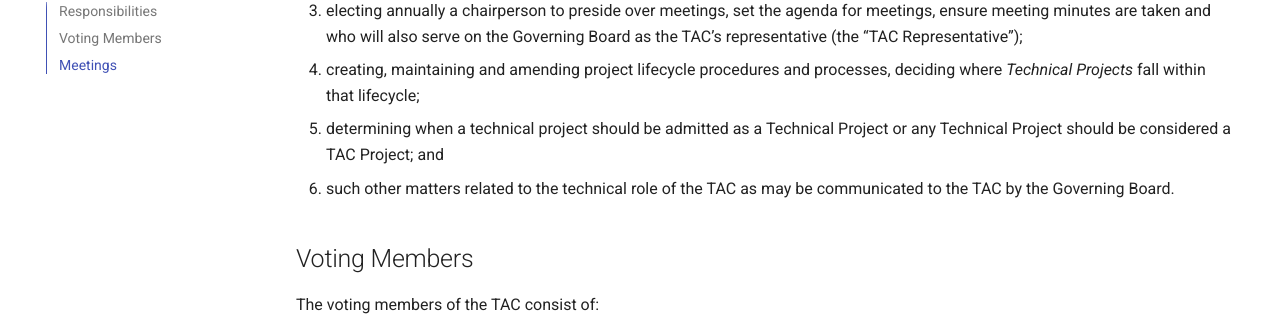
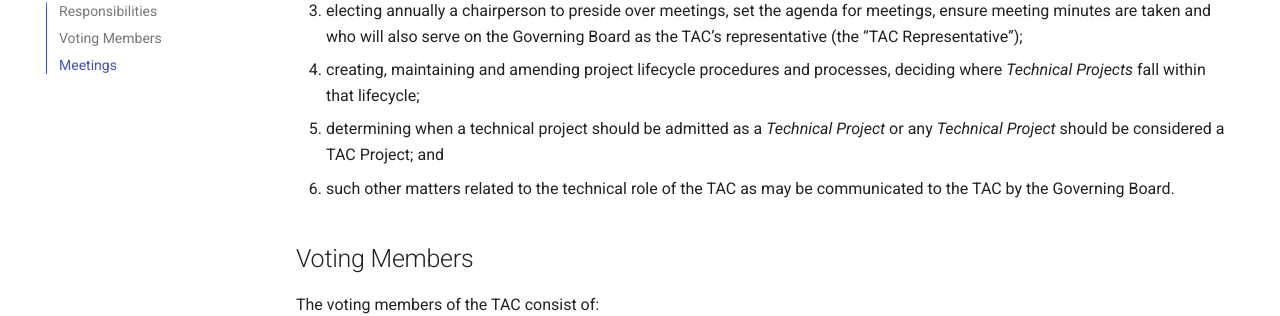
Before and after one commit to openwallet-foundation/tac, an MkDocs documentation site: the page built from docs/index.md, in a window 1280 px wide and 900 px high, scrolled down 516 px. Shown: the part 145-461 px from the top of the window. Built offline with MkDocs 1.6.1 and Material for MkDocs 9.7.7, drawn with Linux system fonts in a browser that asks for light colours; comment, search, counter and statistics services are not loaded.

Commit message:
Formatting
Signed-off-by: Tracy Kuhrt <tracy.a.kuhrt@accenture.com>

```diff
--- a/docs/index.md
+++ b/docs/index.md
@@ -14,7 +14,7 @@ The TAC will be responsible for:
 2. making recommendations to the Budget Committee of resource priorities for _Technical Projects_;
 3. electing annually a chairperson to preside over meetings, set the agenda for meetings, ensure meeting minutes are taken and who will also serve on the Governing Board as the TAC’s representative (the “TAC Representative”);
 4. creating, maintaining and amending project lifecycle procedures and processes, deciding where _Technical Projects_ fall within that lifecycle;
-5. determining when a technical project should be admitted as a Technical Project or any Technical Project should be considered a TAC Project; and
+5. determining when a technical project should be admitted as a _Technical Project_ or any _Technical Project_ should be considered a TAC Project; and
 6. such other matters related to the technical role of the TAC as may be communicated to the TAC by the Governing Board.
 
 ## Voting Members
```
